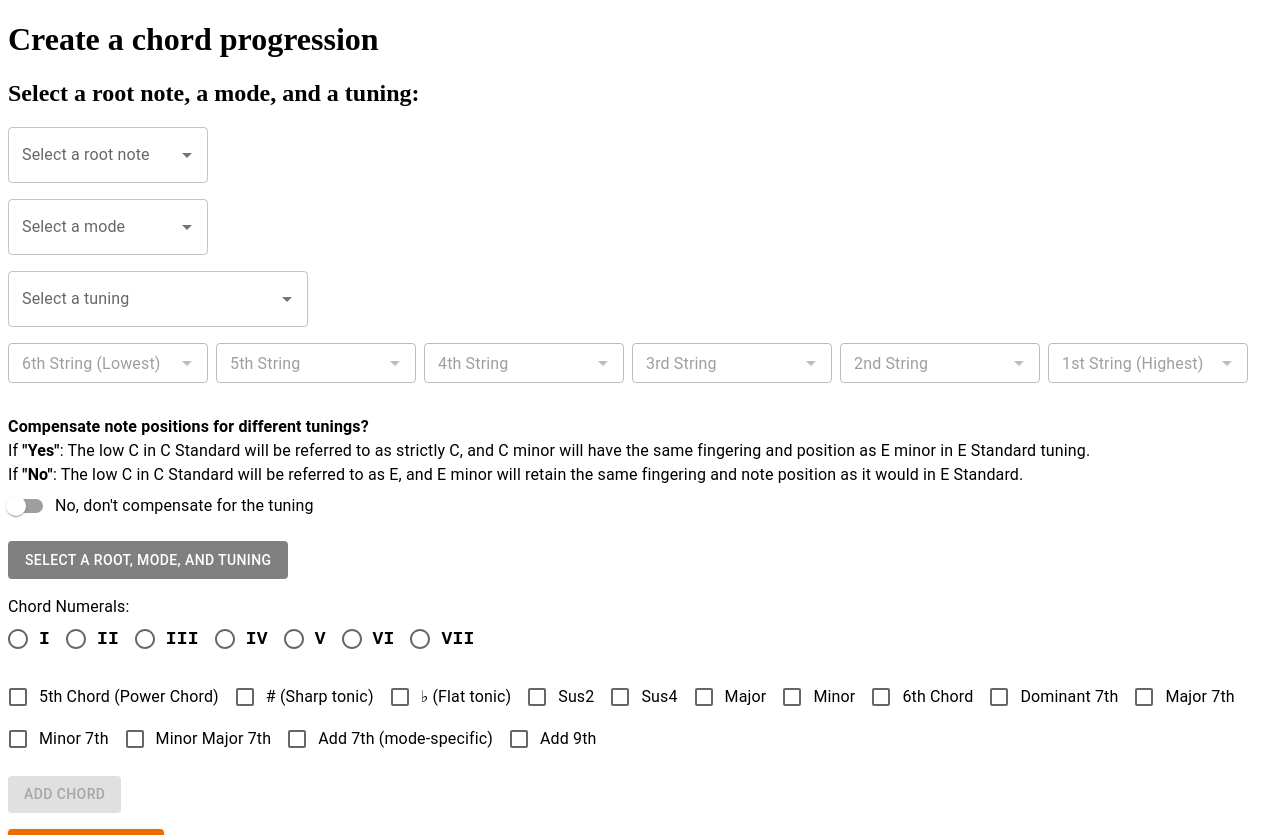
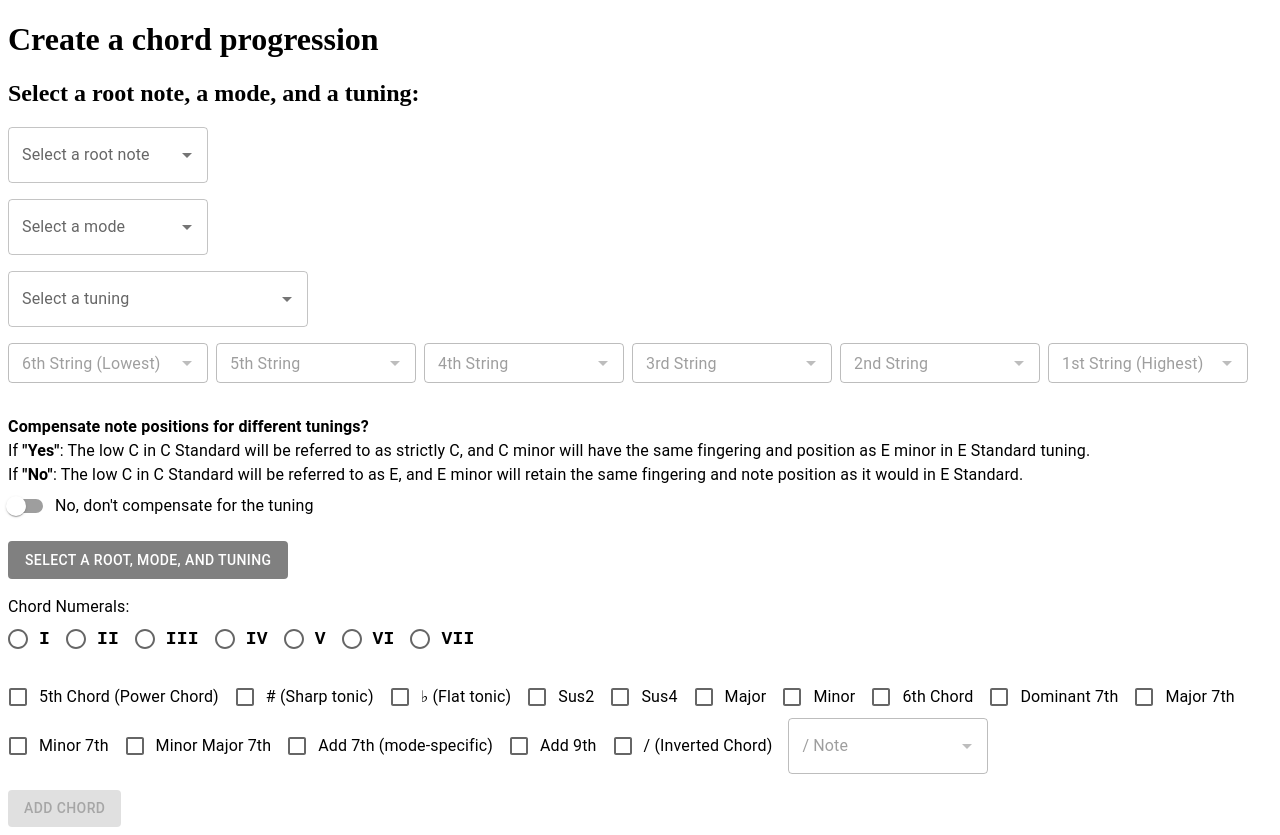
Before and after one commit to stenzeladam/ChordProgressionTSX, a React (Vite) app in the folder frontend/: page / in a window 1280 px wide. Shown: the top 835 px of the page. Built offline with nearby package versions, Linux system fonts and the light colour scheme.

Commit message:
WIP: Working on inversions

```diff
--- a/frontend/src/components/ChordModifiers.tsx
+++ b/frontend/src/components/ChordModifiers.tsx
@@ -1,7 +1,9 @@
 import * as React from "react";
+import { useState, useEffect } from 'react';
 import Checkbox from "@mui/material/Checkbox";
 import FormControlLabel from "@mui/material/FormControlLabel";
 import FormGroup from "@mui/material/FormGroup";
+import SlashChordBassNoteDropdown, { InversionNoteSelection } from "./SlashChordBassNoteDropdown";
 
 interface ChordModifierCheckboxProps {
     FifthChord: boolean;
@@ -32,6 +34,9 @@ interface ChordModifierCheckboxProps {
     handleAdd7: () => void;
     add9: boolean;
     handleAdd9: () => void;
+    slashChordIsChecked: boolean;
+    handleSlashChord: (note: any) => void;
+    handleInversionNote: (note: string | null) => void;
 }
 
 const ChordModifierCheckboxes: React.FC<ChordModifierCheckboxProps> = ({
@@ -62,9 +67,22 @@ const ChordModifierCheckboxes: React.FC<ChordModifierCheckboxProps> = ({
     add7,
     handleAdd7,
     add9,
-    handleAdd9
+    handleAdd9,
+    slashChordIsChecked,
+    handleSlashChord,
+    handleInversionNote
 }) => {
 
+  const [invertedNoteState, setInvertedNoteState] = useState<InversionNoteSelection | null>(null);
+  useEffect(() => {
+    //console.log(invertedNoteState)
+    if (invertedNoteState !== null) {
+      handleInversionNote(invertedNoteState.value);
+    }
+    else {
+      handleInversionNote(null);
+    }
+  }, [invertedNoteState])
   return (
     <FormGroup row>
       <FormControlLabel
@@ -221,8 +239,23 @@ const ChordModifierCheckboxes: React.FC<ChordModifierCheckboxProps> = ({
         }
         label="Add 9th"
       />
+      <FormControlLabel
+        control={
+          <Checkbox
+            id="slashedChord"
+            checked={slashChordIsChecked}
+            onChange={handleSlashChord}
+            disabled={false}
+          />
+        }
+        label=" / (Inverted Chord)"
+      />
+      <SlashChordBassNoteDropdown
+        onSelect={setInvertedNoteState}
+        slashChordBassNoteState={invertedNoteState}
+        isDisabled={!slashChordIsChecked}
+      />
     </FormGroup>
-
   );
 };
 
--- a/frontend/src/components/SelectionContainer.tsx
+++ b/frontend/src/components/SelectionContainer.tsx
@@ -1,5 +1,5 @@
 import { Box } from '@mui/material';
-import React, { useState } from 'react';
+import { useState, useEffect } from 'react';
 import RootNoteSelect, { RootOption } from './SelectRootNote';
 import TuningSelector, { TuningOption } from './TuningSelector';
 import ModeSelector from './ModeSelector';
@@ -37,6 +37,7 @@ interface ChordModifications {
   min_Maj7: boolean;
   add7: boolean;
   add9: boolean;
+  slashChord: { isChecked: boolean, bassNote: string | null };
 }
 
 const ChordModsInitialState: ChordModifications = {
@@ -53,7 +54,8 @@ const ChordModsInitialState: ChordModifications = {
   min7: false,
   min_Maj7: false,
   add7: false,
-  add9: false
+  add9: false,
+  slashChord: { isChecked: false, bassNote: "" }
 }
 
 const SelectionContainer = () => {
@@ -319,9 +321,46 @@ const SelectionContainer = () => {
         ...prevState,
         add9: !prevState.add9
       }
-    })
+    });
   }
 
+  const handleSlashChord = (note: any) => {
+    setChordMods(prevState => {
+      let newIsChecked = !prevState.slashChord.isChecked;
+      let newBassNote: string | null;
+      if (!newIsChecked) {
+        newBassNote = null;
+      }
+      else {
+        newBassNote = prevState.slashChord.bassNote;
+      }
+
+      return {
+        ...prevState,
+        slashChord: {
+          isChecked: newIsChecked,
+          bassNote: newBassNote
+        }
+      }
+    });
+  }
+
+  const handleInversionNote = (note: string | null) => {
+    setChordMods(prevState => {
+
+      return {
+        ...prevState,
+        slashChord: {
+          isChecked: prevState.slashChord.isChecked,
+          bassNote: note
+        }
+      }
+    });
+  }
+
+  useEffect(()=> {
+    console.log(ChordMods.slashChord)
+  },[ChordMods.slashChord])
   // *** End of handlers to keep track of chord modifications
 
   const addChord = async (num: ChordNumber | null) => {
@@ -427,6 +466,9 @@ const SelectionContainer = () => {
         handleAdd7={handleAdd7}
         add9={ChordMods.add9}
         handleAdd9={handleAdd9}
+        slashChordIsChecked={ChordMods.slashChord.isChecked}
+        handleSlashChord={handleSlashChord}
+        handleInversionNote={handleInversionNote}
       />
       <AddChordButtton
         isDisabled={isAddChordDisabled}
--- /dev/null
+++ b/frontend/src/components/SlashChordBassNoteDropdown.tsx
@@ -0,0 +1,58 @@
+import Autocomplete from '@mui/material/Autocomplete';
+import TextField from '@mui/material/TextField';
+
+export interface InversionNoteSelection {
+  value: string;
+  dropdownLabel: string;
+}
+
+interface SlashChordBassNoteDropdownProps {
+  onSelect: (root: InversionNoteSelection | null) => void;
+  slashChordBassNoteState: InversionNoteSelection | null;
+  isDisabled: boolean;
+}
+
+const BassNotes: InversionNoteSelection[] = [
+  { value: "I", dropdownLabel: "I"},
+  { value: "II", dropdownLabel: "II"},
+  { value: "III", dropdownLabel: "III"},
+  { value: "IV", dropdownLabel: "IV"},
+  { value: "V", dropdownLabel: "V"},
+  { value: "VI", dropdownLabel: "VI"},
+  { value: "VII", dropdownLabel: "VII"},
+  { value: "Ib", dropdownLabel: "I♭"},
+  { value: "IIb", dropdownLabel: "II♭"},
+  { value: "IIIb", dropdownLabel: "III♭"},
+  { value: "IVb", dropdownLabel: "IV♭"},
+  { value: "Vb", dropdownLabel: "V♭"},
+  { value: "VIb", dropdownLabel: "VI♭"},
+  { value: "VIIb", dropdownLabel: "VII♭"},
+  { value: "I#", dropdownLabel: "I#"},
+  { value: "II#", dropdownLabel: "II#"},
+  { value: "III#", dropdownLabel: "III#"},
+  { value: "IV#", dropdownLabel: "IV#"},
+  { value: "V#", dropdownLabel: "V#"},
+  { value: "VI#", dropdownLabel: "VI#"},
+  { value: "VII#", dropdownLabel: "VII#"}
+]
+
+const SlashChordBassNoteDropdown: React.FC<SlashChordBassNoteDropdownProps> = ({ slashChordBassNoteState, onSelect, isDisabled }) => {
+  const handleChange = (_: any, newValue: InversionNoteSelection | null) => {
+    onSelect(newValue);
+  };
+
+  return (
+    <Autocomplete
+      id='BassNoteSelector'
+      disabled={isDisabled}
+      value={slashChordBassNoteState}
+      onChange={handleChange}
+      options={BassNotes}
+      getOptionLabel={(option) => option.dropdownLabel}
+      sx={{ width: 200 }}
+      renderInput={(params) => <TextField {...params} label=" / Note " />}
+    />
+  );
+};
+
+export default SlashChordBassNoteDropdown;
```
